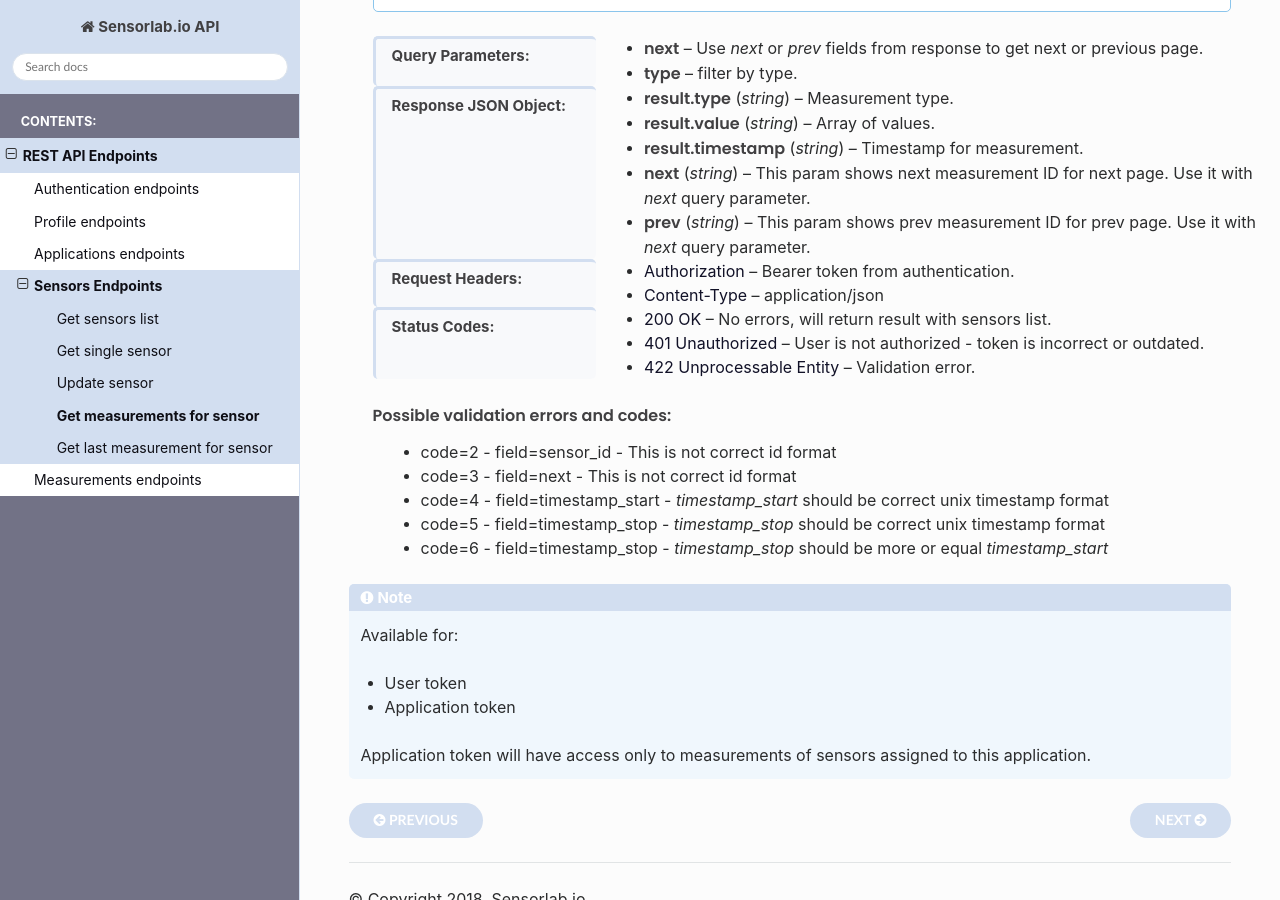
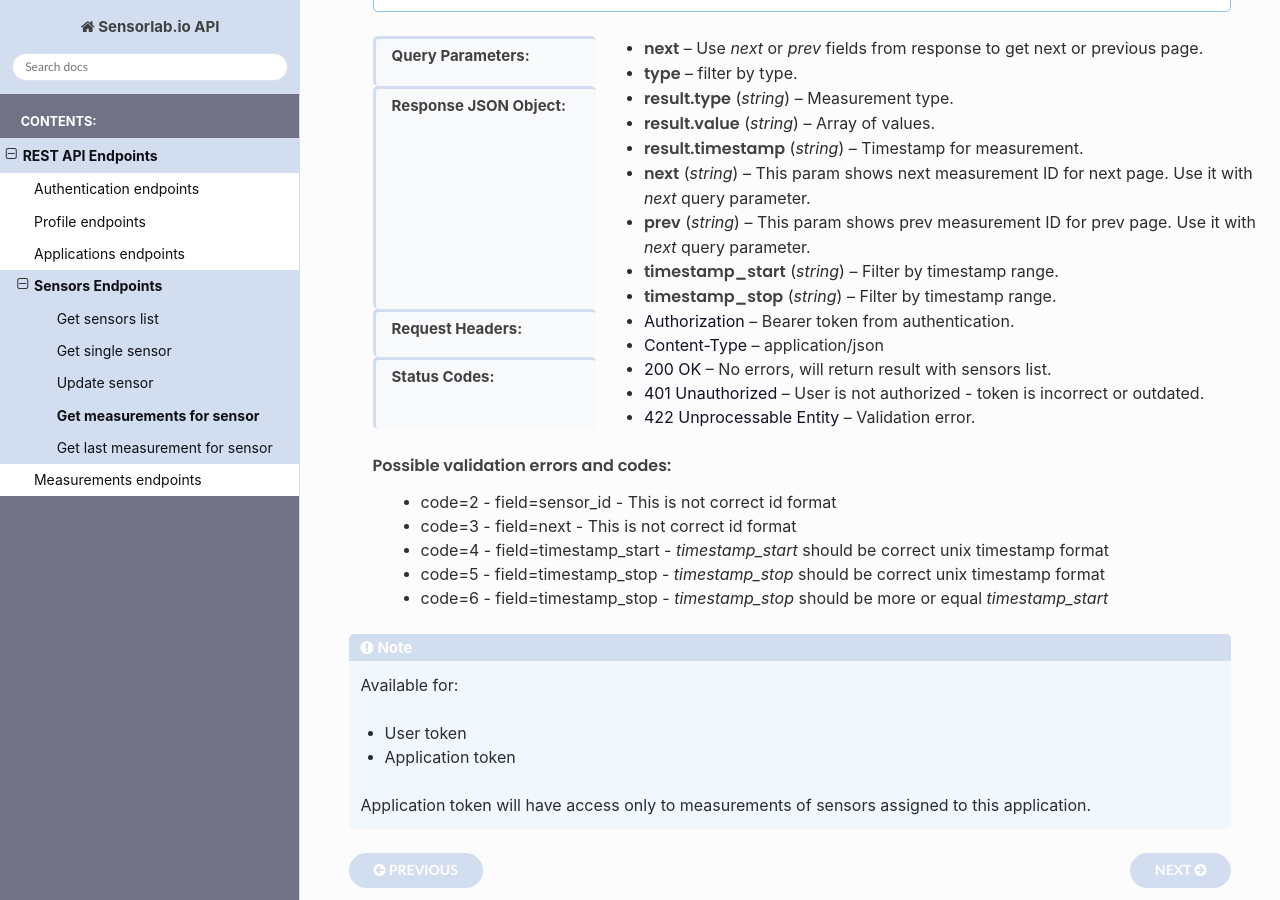
Before and after one commit to sensorlabio/sensorlab-api-docs, a Sphinx documentation site: the page built from source/endpoints/sensors/measurements/list.rst, in a window 1280 px wide and 900 px high, scrolled down 969 px. Built offline with Sphinx 7.4.7 and the Read the Docs theme 2.0.0, drawn with Linux system fonts in a browser that asks for light colours.

Commit message:
Timestamp range info

```diff
--- a/source/endpoints/sensors/measurements/list.rst
+++ b/source/endpoints/sensors/measurements/list.rst
@@ -59,6 +59,8 @@ Get measurements for sensor
     :>json string result.timestamp: Timestamp for measurement.
     :>json string next: This param shows next measurement ID for next page. Use it with `next` query parameter.
     :>json string prev: This param shows prev measurement ID for prev page. Use it with `next` query parameter.
+    :>json string timestamp_start: Filter by timestamp range.
+    :>json string timestamp_stop: Filter by timestamp range.
 
 
     :reqheader Authorization: Bearer token from authentication.
```
